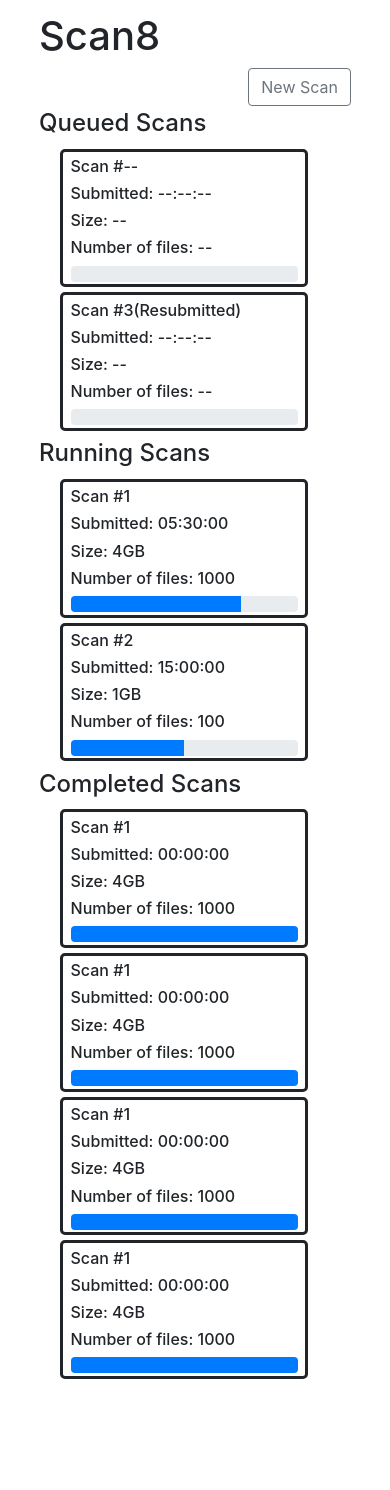
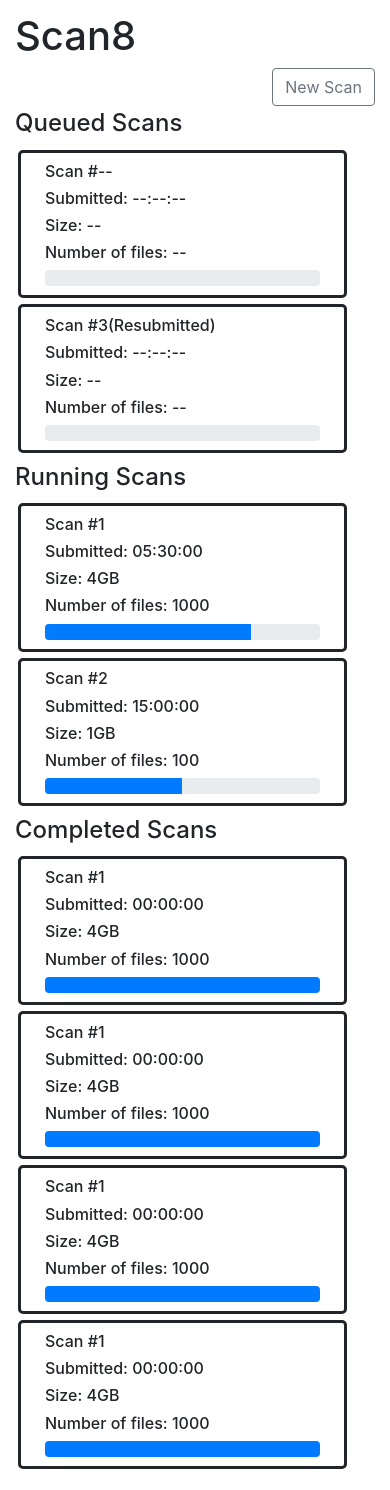
Before and after one commit to c2siorg/Scan8, a Python web app: template Dashboard/templates/index.html in a window 390 px wide. Before the commit the page ends 1379 px from the top, so only its background shows below. Run offline with Jinja, Linux system fonts and the light colour scheme; the template is opened without the code that fills it, so the values that code supplies are empty; some libraries are stand-ins or nearby versions.

Commit message:
improved responsiveness using bootstrap

```diff
--- a/Dashboard/static/styles/styles.css
+++ b/Dashboard/static/styles/styles.css
@@ -1,4 +1,4 @@
-body {
+.container {
     padding: 3% 20%;
 }
 
@@ -15,35 +15,22 @@ h4 {
     padding: 1% 12% 1% 5%;
 }
 
-.scanItem {
+.row {
     border-style: solid;
     border-width: medium;
     border-radius: 5px;
     padding: 2% 3% 1%;
-    overflow: auto;
     margin: 0 2% 2%;
 }
 
-.column {
-    float: left;
-    padding: 0 7% 0 0;
-}
-
-.lastColumn {
-    float: right;
-    width: 40%;
-    align-items: stretch;
-    vertical-align: middle;
-}
-
-@media only screen and (max-width: 1420px) {
-  .lastColumn {
-      width: 100%;
+@media only screen and (max-width: 576px) {
+  .row {
+      padding: 3%;
   }
 }
 
 @media only screen and (max-width: 700px) {
-    body {
+    .container {
         padding: 3% 10%;
     }
 }
--- a/Dashboard/templates/index.html
+++ b/Dashboard/templates/index.html
@@ -17,36 +17,39 @@
 </head>
 
 <body>
+    <div class="container">
+
+
         <h1>Scan8</h1>
         <button type="button" name="button" class="btn btn-outline-secondary">New Scan</button>
 
         <h4>Queued Scans</h4>
         <div class="list">
-        <div class="scanItem">
-            <div class="column">
+            <div class="row">
+                <div class="col-sm">
                     <h6>Scan #--</h6>
                     <h6>Submitted: --:--:--</h6>
                 </div>
-            <div class="column">
+                <div class="col-sm">
                     <h6>Size: --</h6>
                     <h6>Number of files: --</h6>
                 </div>
-            <div class="lastColumn">
+                <div class="col-sm-5">
                     <div class="progress">
                         <div class="progress-bar" style="width: 0%;"></div>
                     </div>
                 </div>
             </div>
-        <div class="scanItem">
-            <div class="column">
+            <div class="row">
+                <div class="col-sm">
                     <h6>Scan #3(Resubmitted)</h6>
                     <h6>Submitted: --:--:--</h6>
                 </div>
-            <div class="column">
+                <div class="col-sm">
                     <h6>Size: --</h6>
                     <h6>Number of files: --</h6>
                 </div>
-            <div class="lastColumn">
+                <div class="col-sm-5">
                     <div class="progress">
                         <div class="progress-bar" style="width: 0%;"></div>
                     </div>
@@ -56,31 +59,31 @@
 
         <h4>Running Scans</h4>
         <div class="list">
-        <div class="scanItem">
-            <div class="column">
+            <div class="row">
+                <div class="col-sm">
                     <h6>Scan #1</h6>
                     <h6>Submitted: 05:30:00</h6>
                 </div>
-            <div class="column">
+                <div class="col-sm">
                     <h6>Size: 4GB</h6>
                     <h6>Number of files: 1000</h6>
                 </div>
-            <div class="lastColumn">
+                <div class="col-sm-5">
                     <div class="progress">
                         <div class="progress-bar" style="width: 75%;"></div>
                     </div>
                 </div>
             </div>
-        <div class="scanItem">
-            <div class="column">
+            <div class="row">
+                <div class="col-sm">
                     <h6>Scan #2</h6>
                     <h6>Submitted: 15:00:00</h6>
                 </div>
-            <div class="column">
+                <div class="col-sm">
                     <h6>Size: 1GB</h6>
                     <h6>Number of files: 100</h6>
                 </div>
-            <div class="lastColumn">
+                <div class="col-sm-5">
                     <div class="progress">
                         <div class="progress-bar" style="width: 50%;"></div>
                     </div>
@@ -90,63 +93,64 @@
 
         <h4>Completed Scans</h4>
         <div class="list">
-        <div class="scanItem">
-            <div class="column">
+            <div class="row">
+                <div class="col-sm">
                     <h6>Scan #1</h6>
                     <h6>Submitted: 00:00:00</h6>
                 </div>
-            <div class="column">
+                <div class="col-sm">
                     <h6>Size: 4GB</h6>
                     <h6>Number of files: 1000</h6>
                 </div>
-            <div class="lastColumn">
+                <div class="col-sm-5">
                     <div class="progress">
                         <div class="progress-bar" style="width: 100%;"></div>
                     </div>
                 </div>
             </div>
-        <div class="scanItem">
-            <div class="column">
+            <div class="row">
+                <div class="col-sm">
                     <h6>Scan #1</h6>
                     <h6>Submitted: 00:00:00</h6>
                 </div>
-            <div class="column">
+                <div class="col-sm">
                     <h6>Size: 4GB</h6>
                     <h6>Number of files: 1000</h6>
                 </div>
-            <div class="lastColumn">
+                <div class="col-sm-5">
                     <div class="progress">
                         <div class="progress-bar" style="width: 100%;"></div>
                     </div>
                 </div>
             </div>
-        <div class="scanItem">
-            <div class="column">
+            <div class="row">
+                <div class="col-sm">
                     <h6>Scan #1</h6>
                     <h6>Submitted: 00:00:00</h6>
                 </div>
-            <div class="column">
+                <div class="col-sm">
                     <h6>Size: 4GB</h6>
                     <h6>Number of files: 1000</h6>
                 </div>
-            <div class="lastColumn">
+                <div class="col-sm-5">
                     <div class="progress">
                         <div class="progress-bar" style="width: 100%;"></div>
                     </div>
                 </div>
             </div>
-        <div class="scanItem">
-            <div class="column">
+            <div class="row">
+                <div class="col-sm">
                     <h6>Scan #1</h6>
                     <h6>Submitted: 00:00:00</h6>
                 </div>
-            <div class="column">
+                <div class="col-sm">
                     <h6>Size: 4GB</h6>
                     <h6>Number of files: 1000</h6>
                 </div>
-            <div class="lastColumn">
+                <div class="col-sm-5">
                     <div class="progress">
                         <div class="progress-bar" style="width: 100%;"></div>
+                    </div>
                 </div>
             </div>
         </div>
```
Lines whose indentation alone changed are shown as unchanged.
